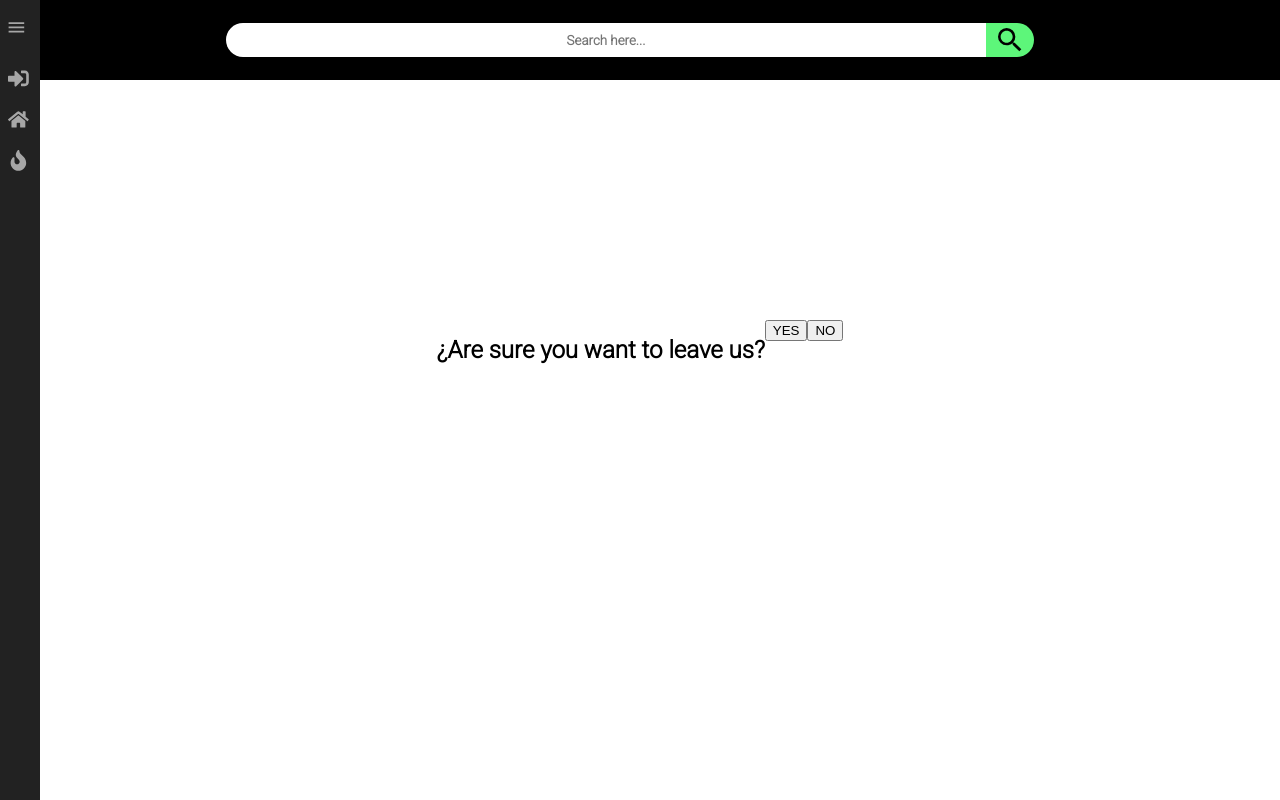
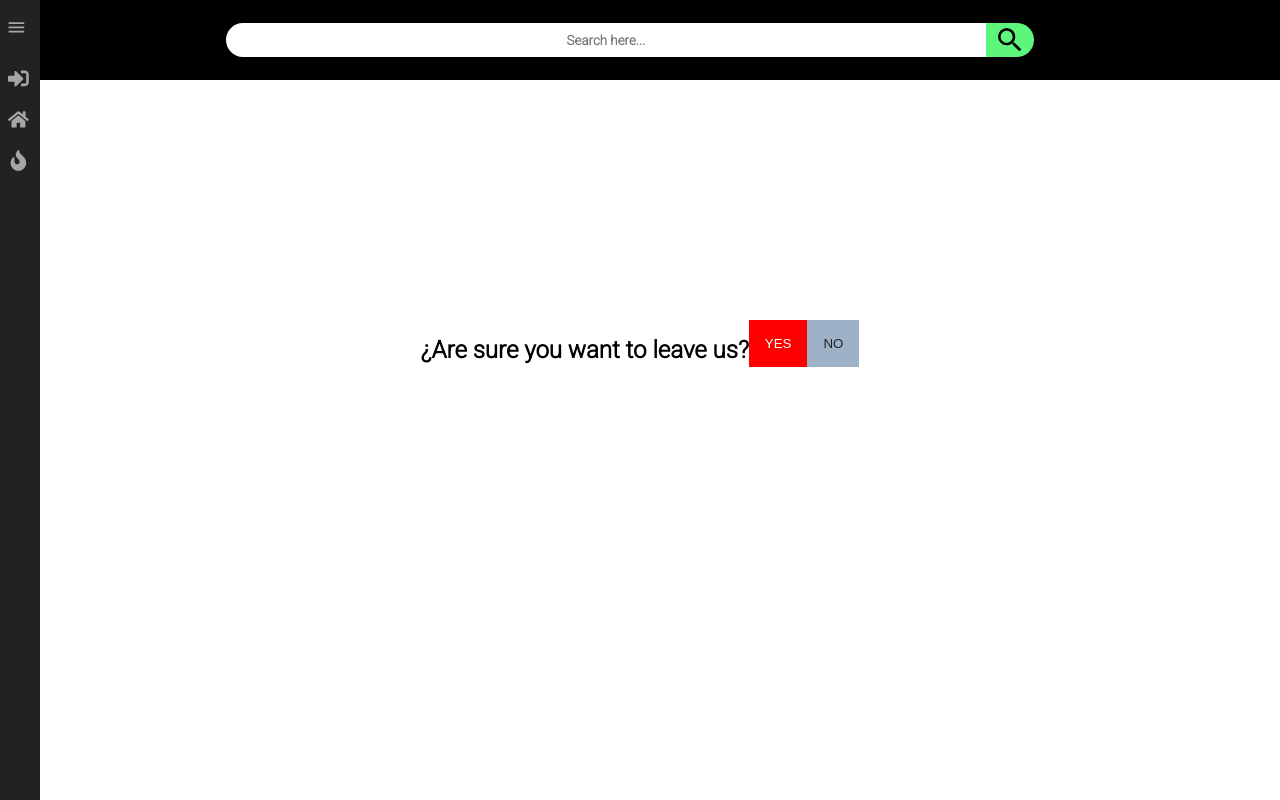
Before and after one commit to yamilt351/social-media-frontend, a React (Create React App) app: page /Logout in a window 1280 px wide. Built offline with nearby package versions, Linux system fonts and the light colour scheme.

Commit message:
adding-css-logout

```diff
--- a/src/Components/LogOut/Logout.css
+++ b/src/Components/LogOut/Logout.css
@@ -1,6 +1,19 @@
-.form-container-LogOut{
-		display: flex;
-		justify-content: center;
-		align-content: center;
-		margin: 20rem auto;
+.form-container-LogOut {
+  display: flex;
+  justify-content: center;
+  align-content: center;
+  margin: 20rem auto;
 }
+
+.button-action {
+  border: none;
+	padding: 1rem;
+}
+.stay{
+		background-color: var(--clr-grey-1);
+		color: var(--clr-primary-1);
+}
+.logout{
+		background-color: red;
+		color: #fff;
+}
--- a/src/Components/LogOut/Logout.jsx
+++ b/src/Components/LogOut/Logout.jsx
@@ -23,8 +23,8 @@ function LogOut() {
       <div className="form-container-LogOut">
         <h1>¿Are sure you want to leave us?</h1>
         <div className="button-action-logout">
-          <button onClick={handleLogOut}>YES</button>
-          <button>NO</button>
+          <button className='button-action logout' onClick={handleLogOut}>YES</button>
+          <button className='button-action stay'>NO</button>
         </div>
       </div>
     </>
```
